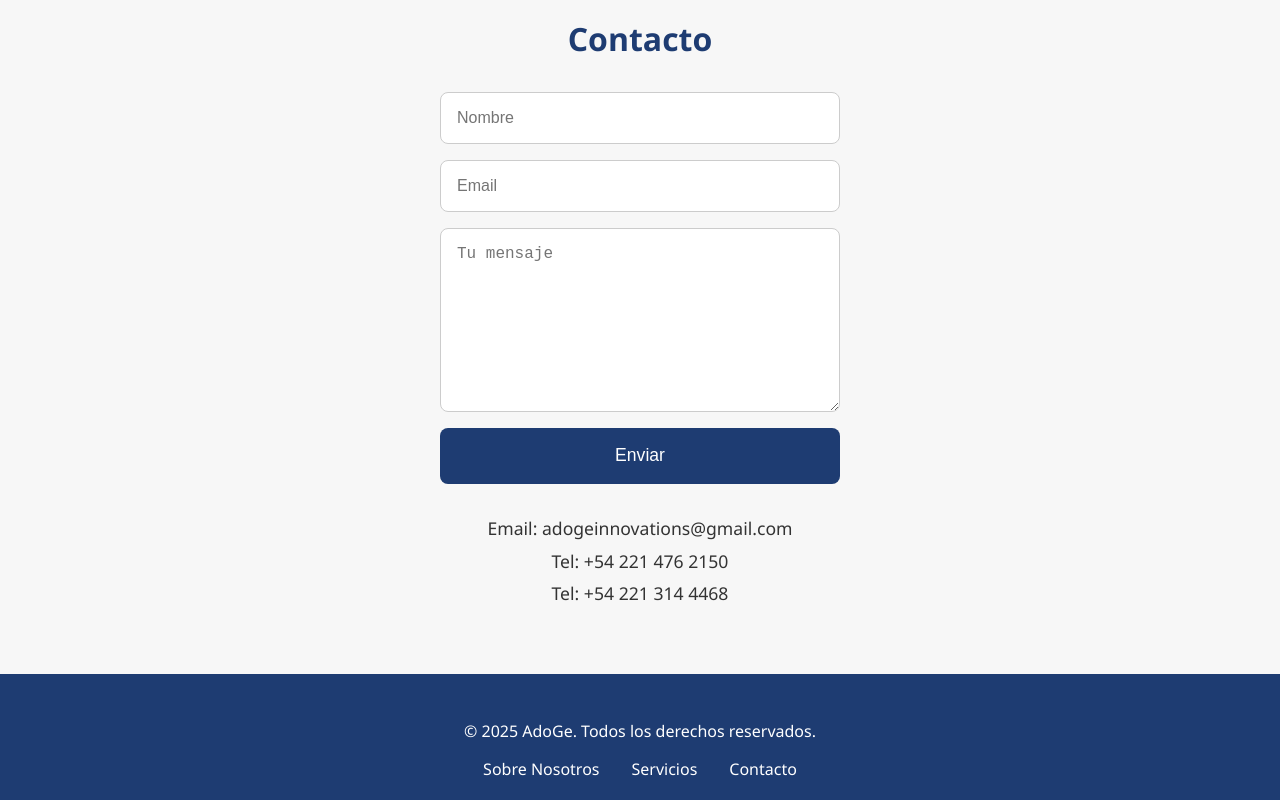
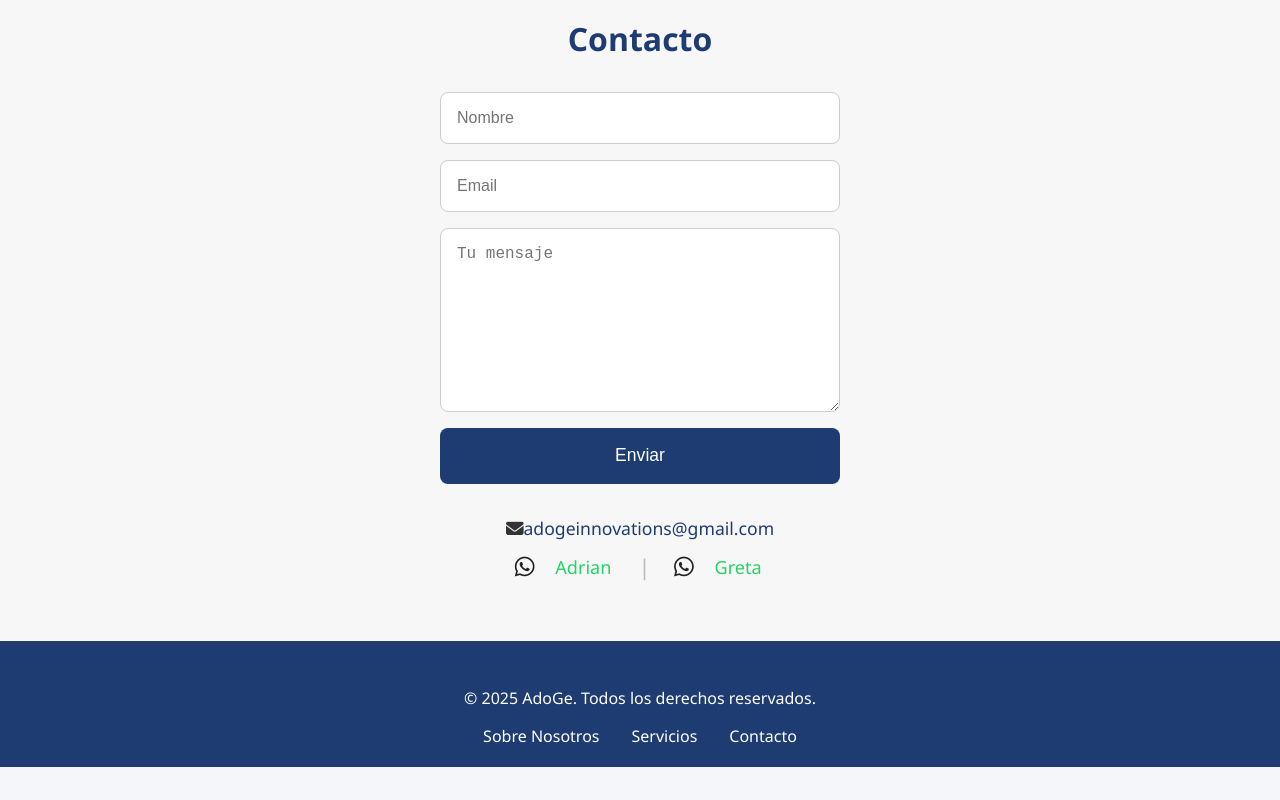
Before and after one commit to gretoide/adoge-portfolio, a React (Create React App) app in the folder adoge/: page / in a window 1280 px wide. Shown: the part 2186-2986 px from the top of the page. After the commit the page ends 2953 px from the top, so only its background shows below. Built offline with nearby package versions, Linux system fonts and the light colour scheme.

Commit message:
Enhance Contact component with new styling for email and WhatsApp links, and add Font Awesome icons for better visual representation.

```diff
--- a/adoge/public/index.html
+++ b/adoge/public/index.html
@@ -24,6 +24,7 @@
       work correctly both with client-side routing and a non-root public URL.
       Learn how to configure a non-root public URL by running `npm run build`.
     -->
+    <link rel="stylesheet" href="https://cdnjs.cloudflare.com/ajax/libs/font-awesome/6.5.0/css/all.min.css" integrity="sha512-1ycn6IcaQQ40/MKB4Imkb9hFQ5VQ5Q0siJmqD1Zr5V0w3AV/QXp1S8Maqkfvxjlbz8ailqD/w3vY9Zg5lmFQwA==" crossorigin="anonymous" referrerpolicy="no-referrer" />
     <title>React App</title>
   </head>
   <body>
--- a/adoge/src/components/Contact/Contact.css
+++ b/adoge/src/components/Contact/Contact.css
@@ -79,6 +79,20 @@
   color: #333;
   font-size: 1.1rem;
 }
+.contact-info a {
+  text-decoration: none;
+  font-weight: 500;
+}
+.contact-info a[href^="mailto"] {
+  color: #1e3c72;
+}
+.contact-info a[href^="https://wa.me"] {
+  color: #25d366;
+}
+.contact-info a:hover {
+  text-decoration: underline;
+  opacity: 0.85;
+}
 @keyframes fadeIn {
   from {
     opacity: 0;
@@ -98,3 +112,32 @@
     font-size: 1.8rem;
   }
 }
+.contact-wsp-line {
+  display: flex;
+  align-items: center;
+  justify-content: center;
+  gap: 0.7em;
+  margin-top: 0.7em;
+  font-size: 1.13rem;
+}
+.contact-wsp-line a {
+  color: #25d366;
+  font-weight: 500;
+  text-decoration: none;
+  margin: 0 0.2em;
+  transition: color 0.2s;
+}
+.contact-wsp-line a:hover {
+  text-decoration: underline;
+  color: #128c7e;
+}
+.contact-wsp-line .fab.fa-whatsapp {
+  font-size: 1.25em;
+  margin-right: 0.2em;
+}
+.wsp-sep {
+  color: #bbb;
+  font-size: 1.2em;
+  margin: 0 0.5em;
+  user-select: none;
+}
--- a/adoge/src/components/Contact/Contact.js
+++ b/adoge/src/components/Contact/Contact.js
@@ -61,10 +61,24 @@ const Contact = () => {
           <p className="error-message">Hubo un error al enviar el mensaje. Por favor, intenta nuevamente.</p>
         )}
       </form>
-      <div className="contact-info">
-        <p>Email: adogeinnovations@gmail.com</p>
-        <p>Tel: +54 221 476 2150</p>
-        <p>Tel: +54 221 314 4468</p>
+      <div className="contact-info mt-4">
+        <p>
+          <i className="fas fa-envelope text-primary me-2"></i>
+          <a href="mailto:adogeinnovations@gmail.com" className="text-decoration-none">
+            adogeinnovations@gmail.com
+          </a>
+        </p>
+        <div className="contact-wsp-line">
+          <i className="fab fa-whatsapp text-success me-2"></i>
+          <a href="https://wa.me/542214762150" target="_blank" rel="noopener noreferrer">
+            Adrian
+          </a>
+          <span className="wsp-sep"> | </span>
+          <i className="fab fa-whatsapp text-success me-2"></i>
+          <a href="https://wa.me/542213144468" target="_blank" rel="noopener noreferrer">
+            Greta
+          </a>
+        </div>
       </div>
     </section>
   );
```
